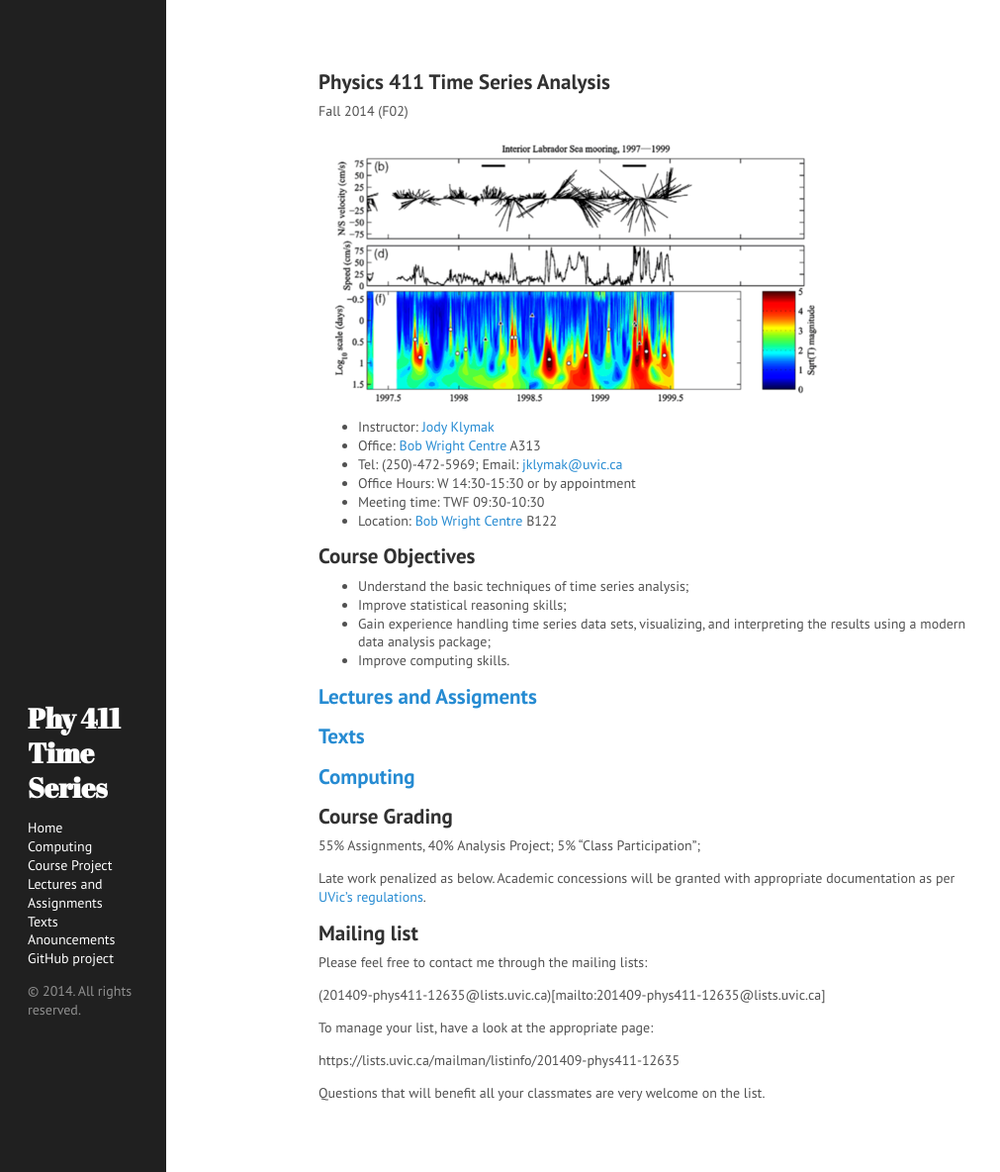
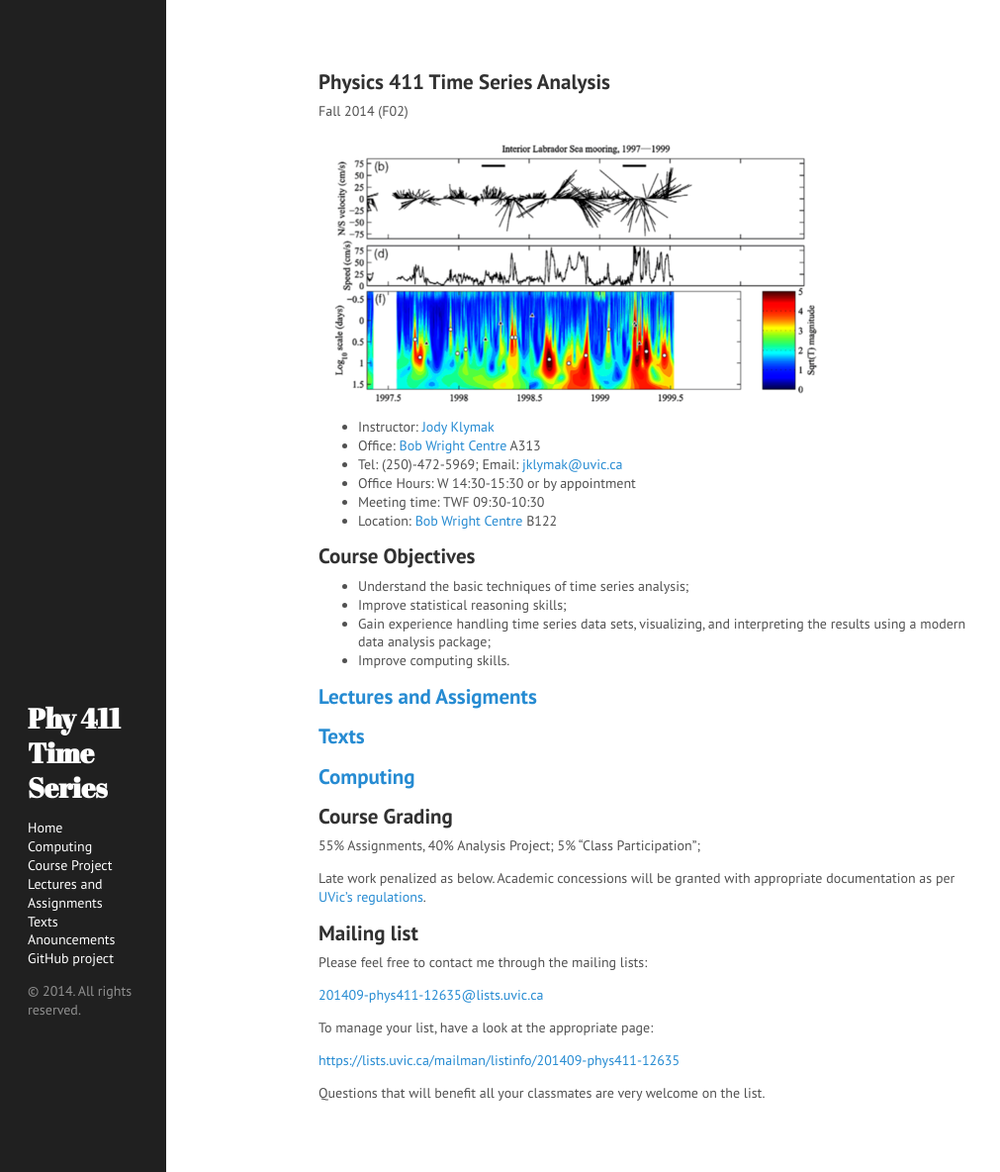
Before and after one commit to jklymak/Phy411, a Jekyll site: the page built from index.md, in a window 1280 px wide and 1184 px high. Shown: the whole window at 99% size, without its empty margins (0-1011 px from the left). Built offline with Jekyll 4.4.1, drawn with Linux system fonts in a browser that asks for light colours; Markdown is read by kramdown in place of the engine named in the settings.

Commit message:
Fixed Mailing List

```diff
--- a/index.md
+++ b/index.md
@@ -44,11 +44,11 @@ with appropriate documentation as per [UVic's regulations](http://www.uvic.ca/re
 
 Please feel free to contact me through the mailing lists:
 
-(201409-phys411-12635@lists.uvic.ca)[mailto:201409-phys411-12635@lists.uvic.ca]
+[201409-phys411-12635@lists.uvic.ca](mailto:201409-phys411-12635@lists.uvic.ca)
 
 To manage your list, have a look at the appropriate page:
 
- https://lists.uvic.ca/mailman/listinfo/201409-phys411-12635
+ [https://lists.uvic.ca/mailman/listinfo/201409-phys411-12635](https://lists.uvic.ca/mailman/listinfo/201409-phys411-12635)
 
 Questions that will benefit all your classmates are very welcome on
 the list.
```
